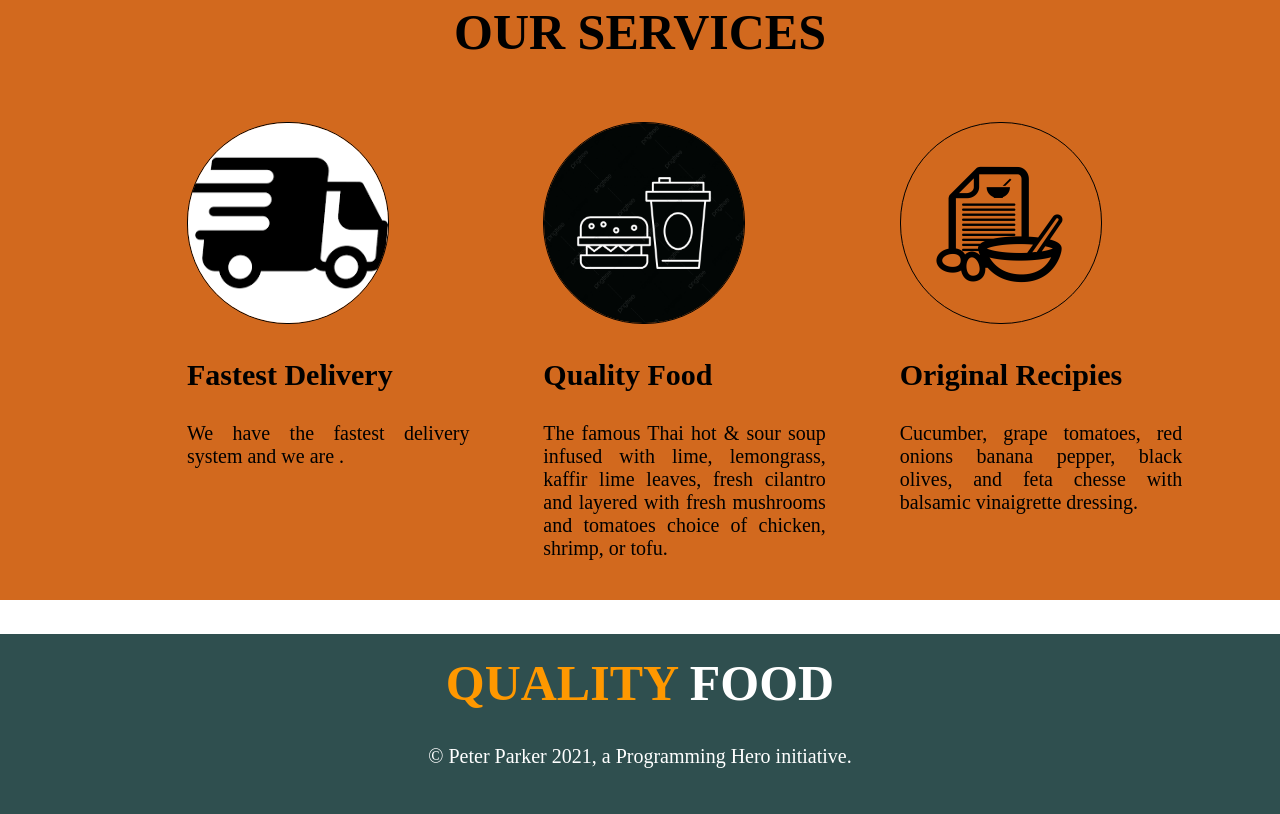
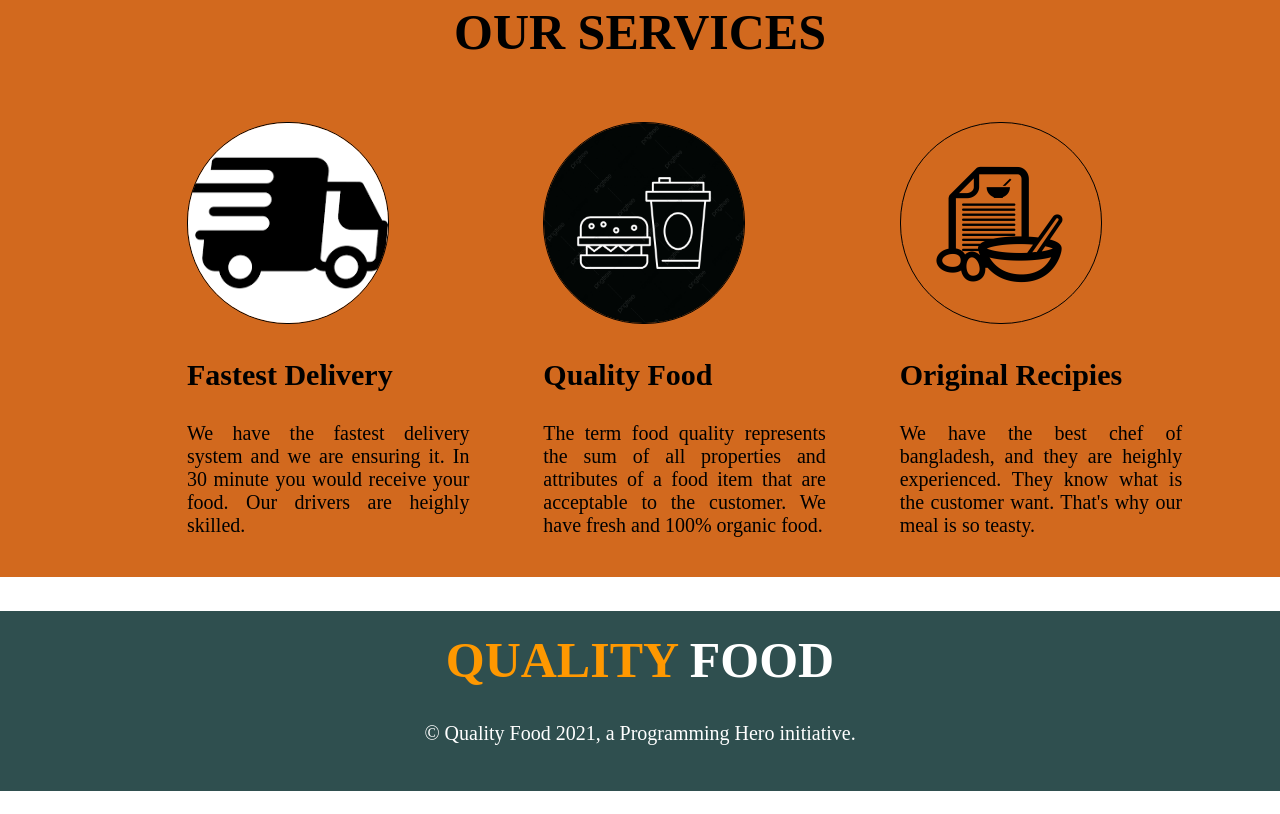
Before and after one commit to Hasibul294/quality-food, a plain HTML site: page index.html in a window 1280 px wide. Shown: the part 2357-3171 px from the top of the page. After the commit the page ends 3148 px from the top, so only its background shows below. Drawn offline with Linux system fonts and the light colour scheme.

Commit message:
services modify

```diff
--- a/index.html
+++ b/index.html
@@ -72,17 +72,17 @@
             <div class="all-services">
                 <img src="images/food/first-delevary.png" alt="maxican burger">
                 <h3>Fastest Delivery</h3>
-                <p>We have the fastest delivery system and we are .</p>
+                <p>We have the fastest delivery system and we are ensuring it. In 30 minute you would receive your food. Our drivers are heighly skilled.   </p>
             </div>
             <div class="all-services">
                 <img src="images/food/quality-food.jpg" alt="thai soup">
                 <h3>Quality Food</h3>
-                <p>The famous Thai hot & sour soup infused with lime, lemongrass, kaffir lime leaves, fresh cilantro and layered with fresh mushrooms and tomatoes choice of chicken, shrimp, or tofu.</p>
+                <p>The term food quality represents the sum of all properties and attributes of a food item that are acceptable to the customer. We have fresh and 100% organic food.</p>
             </div>
             <div class="all-services">
                 <img src="images/food/recipie.jpg" alt="greek salad">
                 <h3 >Original Recipies</h3>
-                <p>Cucumber, grape tomatoes, red onions banana pepper, black olives, and feta chesse with balsamic vinaigrette dressing.</p>
+                <p>We have the best chef of bangladesh, and they are heighly experienced. They know what is the customer want. That's why our meal is so teasty.</p>
             </div>
         </div>
     </section>
@@ -90,7 +90,7 @@
     <footer>
         <div class="foter-content">
             <h1> <span class="quality"> QUALITY</span> FOOD</h1>
-            <p>© Peter Parker 2021, a Programming Hero initiative.</p>
+            <p>© Quality Food 2021, a Programming Hero initiative.</p>
         </div>
 
     </footer>
```
